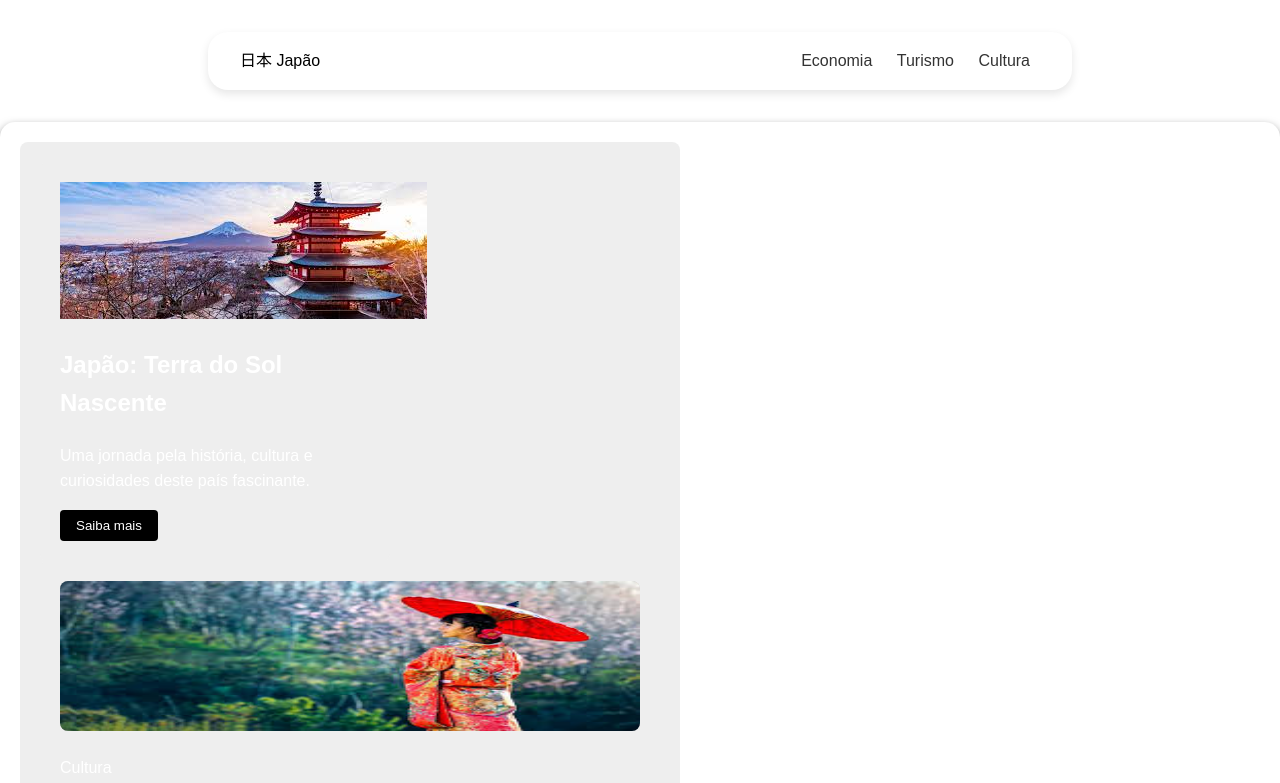
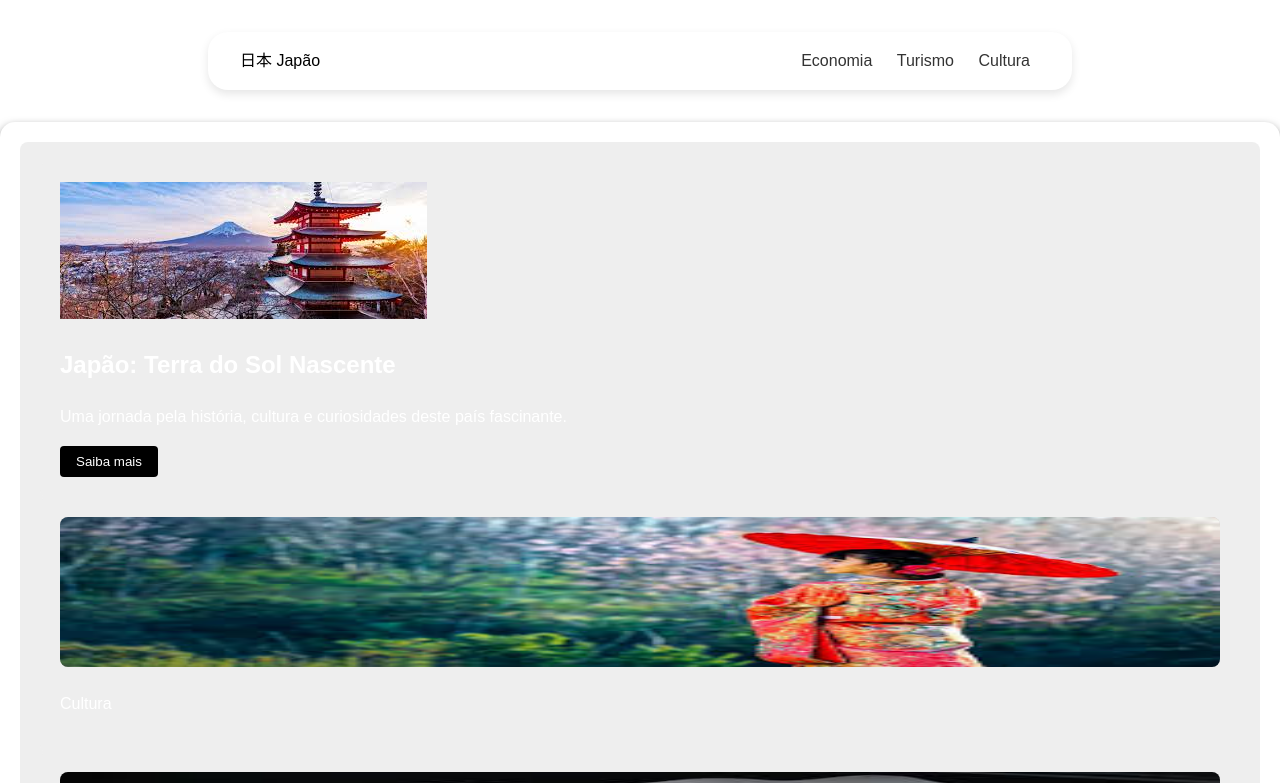
Before and after one commit to gabrielfkm/A, a plain HTML site: page index.html in a window 1280 px wide. Shown: the top 783 px of the page. Drawn offline with Linux system fonts and the light colour scheme.

Commit message:
Update style.css

```diff
--- a/style.css
+++ b/style.css
@@ -75,14 +75,14 @@ h2 {
     padding: 20px;
     border-radius: 8px;
     color: black;
-    width: 50%;
+    max-width: 1850px;
 }
 .card_intro {
     background: #eee;
     padding: 20px;
     border-radius: 8px;
     color: black;
-    width: 50%;
+    max-width: 930px;
 }
 .card, .story, .highlight, .card_sup, .cards_inf {
     background: #eee;
```
